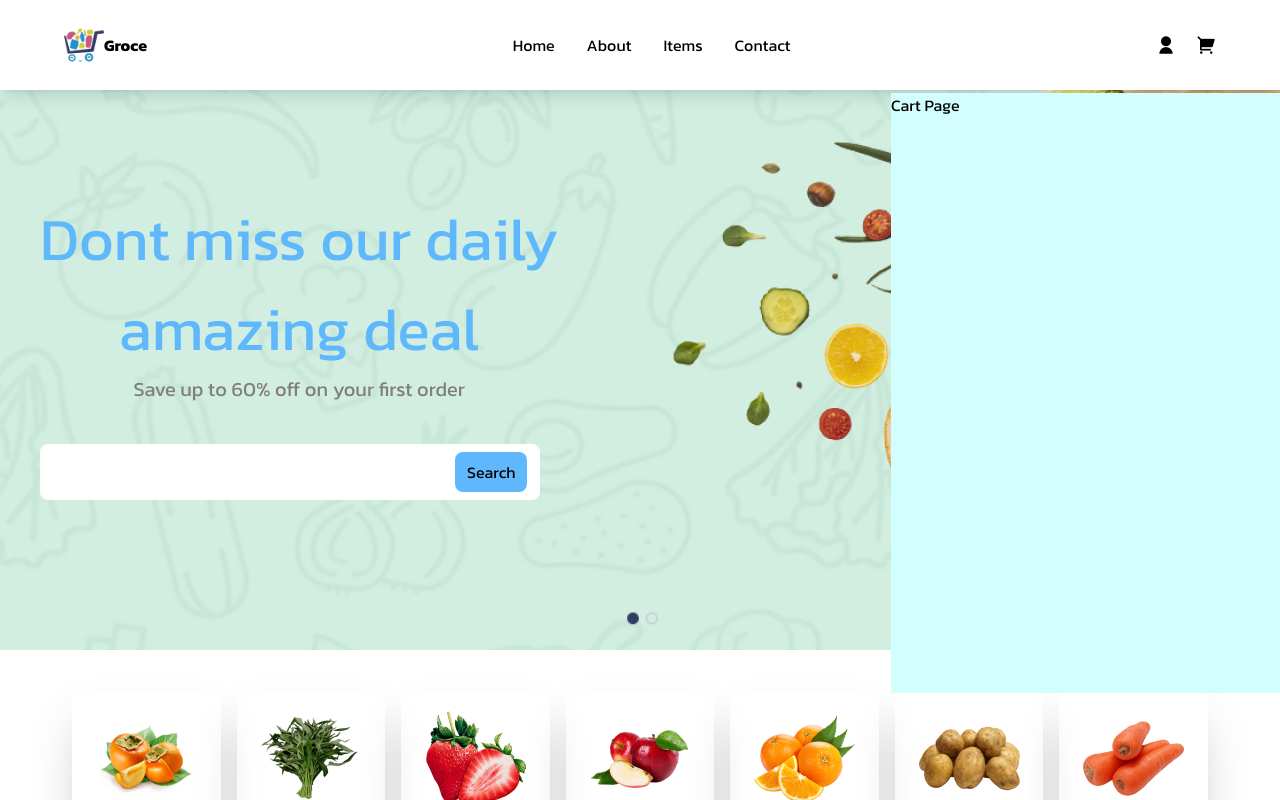
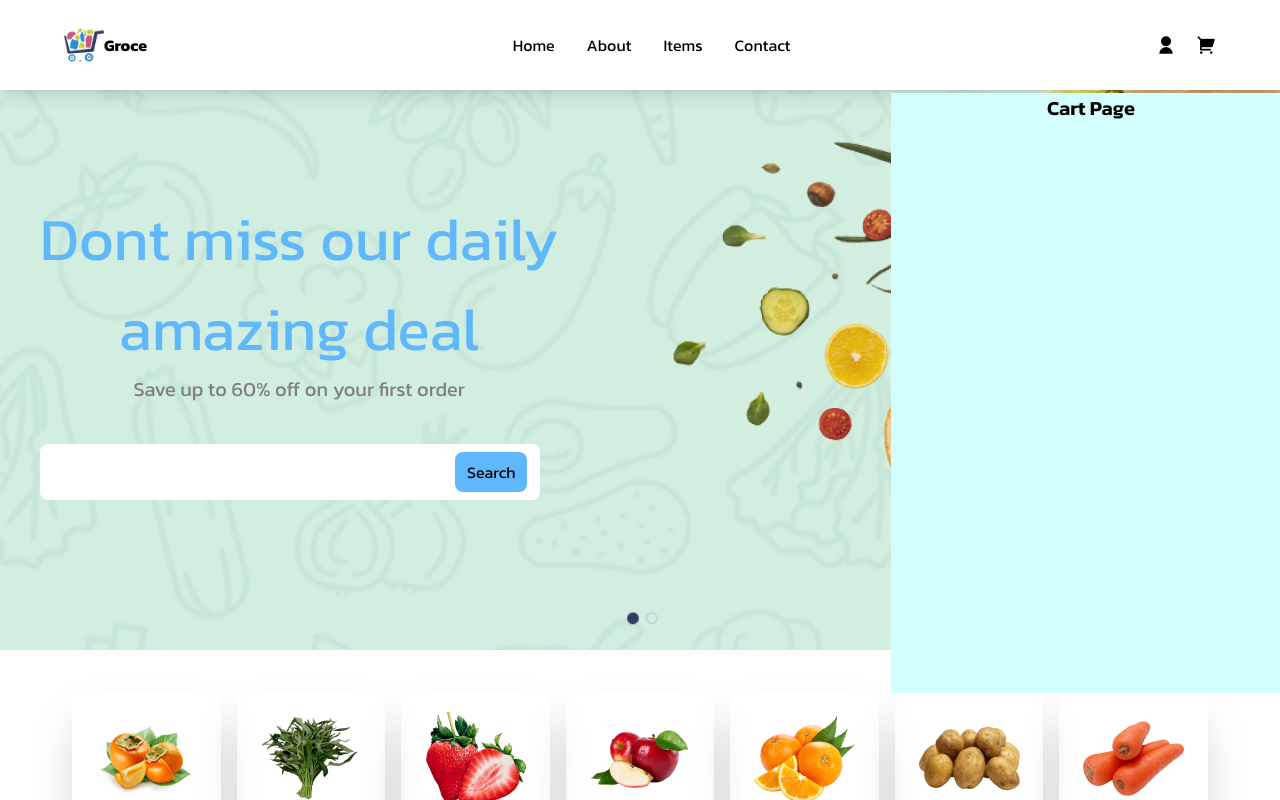
Before and after one commit to javidShabin/Fruit-grocery, a React (Vite) app: page / in a window 1280 px wide. Shown: the top 800 px of the page. Built offline with nearby package versions, Linux system fonts and the light colour scheme.

Commit message:
MAke littile chane in the component

```diff
--- a/src/components/CartPage.jsx
+++ b/src/components/CartPage.jsx
@@ -1,9 +1,11 @@
-import React from 'react'
+import React from "react";
 
 export default function CartPage() {
   return (
-    <div className='w-[400px] h-[600px] bg-[#d2fffe] '>
-      <h1>Cart Page</h1>
-    </div>
-  )
+    <>
+      <div className="w-[400px] h-[600px] bg-[#d2fffe] text-center">
+        <h1 className="text-[20px] font-semibold">Cart Page</h1>
+      </div>
+    </>
+  );
 }
```
